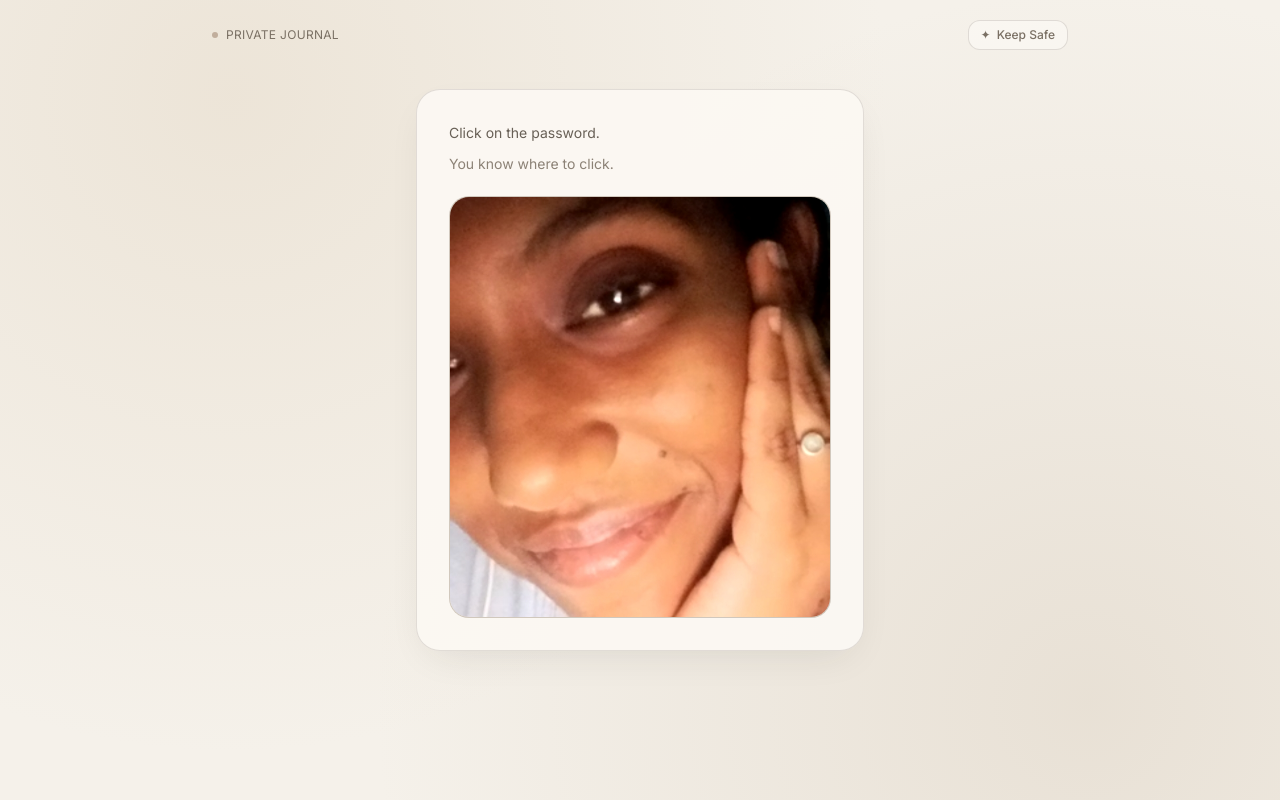
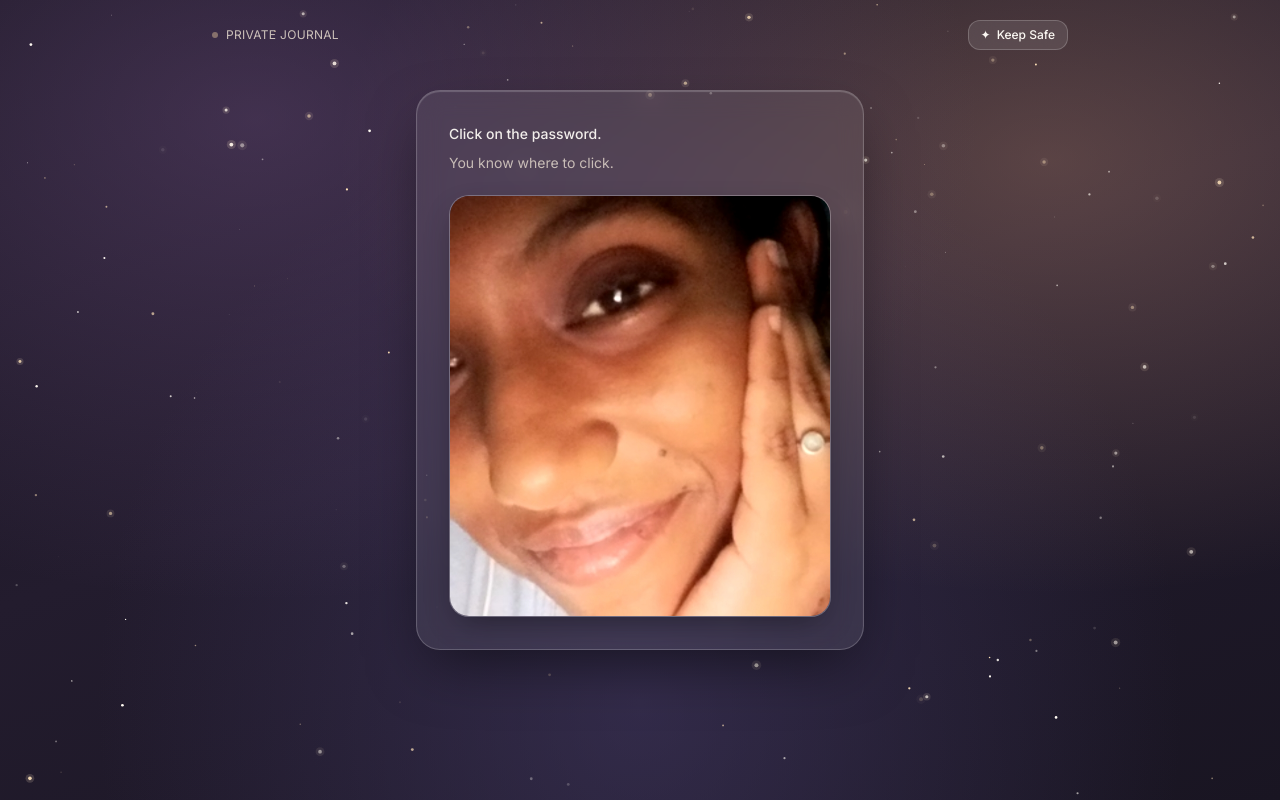
Before and after one commit to Rajeshmaggy/Forever, a plain HTML site: page index.html in a window 1280 px wide. Drawn offline with nearby package versions, Linux system fonts and the light colour scheme; no server answers.

Commit message:
Update index.html

```diff
--- a/index.html
+++ b/index.html
@@ -11,7 +11,7 @@
 
   <style>
     :root {
-      --bg-base: #f5f1ea;
+      --bg-base: #16131f;
       --text-primary: #2b2723;
       --wm-opacity: 0.46;
     }
@@ -19,14 +19,24 @@
     body {
       font-family: 'Inter', -apple-system, BlinkMacSystemFont, sans-serif;
       background:
-        radial-gradient(circle at 18% 12%, rgba(226, 213, 193, 0.45) 0%, transparent 52%),
-        radial-gradient(circle at 85% 88%, rgba(213, 200, 182, 0.4) 0%, transparent 55%),
-        var(--bg-base);
+        radial-gradient(ellipse at 20% 15%, rgba(120, 86, 138, 0.42) 0%, transparent 50%),
+        radial-gradient(ellipse at 82% 20%, rgba(196, 142, 114, 0.35) 0%, transparent 48%),
+        radial-gradient(ellipse at 50% 88%, rgba(72, 62, 108, 0.5) 0%, transparent 60%),
+        linear-gradient(160deg, #16131f 0%, #231c2e 48%, #191522 100%);
       color: var(--text-primary);
       margin: 0;
       min-height: 100vh;
       overflow-x: hidden;
       -webkit-font-smoothing: antialiased;
+    }
+
+    #starfield {
+      position: fixed;
+      inset: 0;
+      width: 100%;
+      height: 100%;
+      pointer-events: none;
+      z-index: 0;
     }
 
     .font-diary { font-family: 'Newsreader', Georgia, serif; }
@@ -60,8 +70,8 @@
       position: relative;
       overflow: hidden;
       background: #fbf8f3;
-      border: 1px solid rgba(74, 65, 55, 0.15);
-      box-shadow: 0 16px 48px -18px rgba(43, 39, 35, 0.14);
+      border: 1px solid rgba(255, 255, 255, 0.25);
+      box-shadow: 0 24px 60px -15px rgba(0, 0, 0, 0.45);
     }
 
     #paper-memories {
@@ -113,8 +123,8 @@
       text-align: center;
       background: #fbf8f3;
       border-radius: 1.35rem;
-      border: 1px solid rgba(74, 65, 55, 0.16);
-      box-shadow: 0 10px 28px -14px rgba(43, 39, 35, 0.18);
+      border: 1px solid rgba(255, 255, 255, 0.25);
+      box-shadow: 0 20px 50px -14px rgba(0, 0, 0, 0.4);
     }
     .closing-photo-wrap {
       position: relative;
@@ -224,8 +234,9 @@
       position: relative;
       border-radius: 1.25rem;
       overflow: hidden;
-      border: 1px solid rgba(74, 65, 55, 0.18);
-      background: #efe7da;
+      border: 1px solid rgba(255, 255, 255, 0.22);
+      background: rgba(255, 255, 255, 0.05);
+      box-shadow: 0 12px 32px -10px rgba(0, 0, 0, 0.45);
       cursor: pointer;
       user-select: none;
       -webkit-user-select: none;
@@ -241,7 +252,7 @@
 
     .hotspot-hint {
       position: absolute;
-      border: 2px dashed rgba(122, 92, 71, 0.85);
+      border: 2px dashed rgba(255, 248, 235, 0.85);
       border-radius: 9999px;
       pointer-events: none;
       display: none;
@@ -251,7 +262,7 @@
       width: 6px;
       height: 6px;
       border-radius: 9999px;
-      background: #8c6b52;
+      background: #e6c79c;
       animation: softPulse 5s ease-in-out infinite;
     }
     @keyframes softPulse {
@@ -268,19 +279,22 @@
 </head>
 <body class="selection:bg-[#e6d8c5] selection:text-[#2b2723]">
 
+  <!-- Live Animated Starfield Background -->
+  <canvas id="starfield" aria-hidden="true"></canvas>
+
   <header class="relative z-20 w-full max-w-4xl mx-auto px-5 pt-5 pb-2 flex items-center justify-between">
-    <div class="flex items-center gap-2 text-xs tracking-wide uppercase text-[#7a7064]">
+    <div class="flex items-center gap-2 text-xs tracking-wide uppercase text-[#e6dccf]/85">
       <span class="memory-dot-pulse"></span>
       <span>Private Journal</span>
     </div>
     <div class="flex items-center gap-2">
       <button id="personal-vault-btn" type="button"
-        class="inline-flex items-center gap-1.5 px-3 py-1.5 rounded-xl text-xs font-medium text-[#7a7064] hover:text-[#2b2723] bg-[#fbf8f3]/75 border border-[#4a4137]/15 transition cursor-pointer">
+        class="inline-flex items-center gap-1.5 px-3 py-1.5 rounded-xl text-xs font-medium text-[#fbf8f3] hover:bg-white/20 bg-white/10 backdrop-blur-md border border-white/20 transition cursor-pointer">
         <span>✦</span>
         <span>Keep Safe</span>
       </button>
       <button id="lock-now-btn" type="button"
-        class="hidden items-center gap-1.5 px-3 py-1.5 rounded-xl text-xs font-medium text-[#686056] hover:text-[#2b2723] bg-[#fbf8f3]/75 border border-[#4a4137]/15 transition cursor-pointer">
+        class="hidden items-center gap-1.5 px-3 py-1.5 rounded-xl text-xs font-medium text-[#fbf8f3] hover:bg-white/20 bg-white/10 backdrop-blur-md border border-white/20 transition cursor-pointer">
         Lock
       </button>
     </div>
@@ -288,12 +302,13 @@
 
   <main class="relative z-10 w-full max-w-3xl mx-auto px-4 sm:px-6 pt-4 pb-20">
 
+    <!-- Frosted Glass Password Gate floating in the Galaxy -->
     <section id="password-gate" class="fade-view fade-visible min-h-[74vh] flex items-center justify-center">
-      <div class="w-full max-w-md bg-[#fbf8f3]/95 border border-[#4a4137]/15 rounded-3xl p-6 sm:p-8 shadow-[0_14px_40px_-15px_rgba(43,39,35,0.12)]">
-        <p class="text-sm text-[#686056] mb-2 leading-relaxed">
+      <div class="w-full max-w-md bg-white/[0.08] backdrop-blur-md border border-white/20 rounded-3xl p-6 sm:p-8 shadow-[0_24px_60px_-15px_rgba(0,0,0,0.55),inset_0_1px_1px_rgba(255,255,255,0.2)]">
+        <p class="text-sm font-medium text-[#fbf8f3]/95 mb-1.5 leading-relaxed drop-shadow-xs">
           Click on the password.
         </p>
-        <p class="text-sm text-[#8c8276] mb-5 leading-relaxed">
+        <p class="text-sm text-[#e6dccf]/80 mb-5 leading-relaxed">
           You know where to click.
         </p>
 
@@ -302,7 +317,7 @@
           <div id="hotspot-hint" class="hotspot-hint"></div>
         </div>
 
-        <p id="unlock-error" class="hidden mt-3 text-xs text-[#9e473b]" role="alert">
+        <p id="unlock-error" class="hidden mt-3 text-xs text-[#ffb4a9]" role="alert">
           Not there… try again.
         </p>
       </div>
@@ -326,7 +341,7 @@
               This is my last message to you, writing wholeheartedly. You might think I moved on, but there is nothing called moving on when you truly loved someone, and you are my first ever love and it's hard to come out of it. ❤️‍🩹 You are my first and last love. I am writing this without any of my usual ego, just like a diary I wrote for you.
             </p>
             <p>
-              Just because I get angry or shout, please don't feel like I stopped liking you. Yes, na konjam kova paduven, adhuvum ipo konja naala—I was not like this before, and you know that. I don't know how to come out of what I'm going through. I tried many ways, but still it's hurting me in different ways Even when you mentioned moving on, my mind went somewhere thinking about so many things that I couldn't even handle the shivering—it’s hurting and killing me just like I suffered the first time i hope you can feel me breakup thandi oru periya vali enaku tharudhu yes enaala edhayum maraka mudla i tried hardly 🥺it's paining heavily i can't even expose this pain anyone, like I'm feeling a pain like a thorn in my heart. 🥀 Apart from all of these hurts and pains, lately with all this non-stop work pressure and family pressure making me so tired, most days I feel so exhausted from running non-stop and just wish I could cry in your lap, 🥺 because like I always told you, I felt my mother in you. Every single night before I sleep, I still see your profile. You are still in all my passwords and in every small thing I do. Nee adikkadi keppa la, nee enna nenaipiya nu. After all of this and everything, you are the only one in my mind and I will always remember you.
+              Just because I get angry or shout, please don't feel like I stopped liking you. Yes, na konjam kova paduven, adhuvum ipo konja naala—I was not like this before, and you know that. I don't know how to come out of what I'm going through. I tried many ways, but still it's hurting me in different ways. Even when you mentioned moving on, my mind went somewhere thinking about so many things that I couldn't even handle the shivering—it’s hurting and killing me just like I suffered the first time, like I'm feeling a pain like a thorn in my heart. 🥀 Apart from all of these hurts and pains, lately with all this non-stop work pressure and family pressure making me so tired, most days I feel so exhausted from running non-stop and just wish I could cry in your lap, 🥺 because like I always told you, I felt my mother in you. Every single night before I sleep, I still see your profile. You are still in all my passwords and in every small thing I do. Nee adikkadi keppa la, nee enna nenaipiya nu. After all of this and everything, you are the only one in my mind and I will always remember you.
             </p>
             <p>
               When you said you feel uncomfortable with me, and when you said I only had lust on you, avan kooda dhaan ivlo naal paduthen nu sonne, that hurt me more than anything else I am going through. 💔 Even if I had physical feelings, that was only for you and never with anyone else—not gonna happen with anyone else. You are my first and you are my last, and the moment you said you feel uncomfortable, I let go of even wanting that. Honestly, I even thought of asking to meet you one last time, just to see you, but after everything you said I realized that won't feel comfortable for you.
@@ -347,7 +362,7 @@
           <img src="bg8.jpg" alt="" />
           <button id="cheek-need-btn" type="button" class="cheek-btn" aria-label="Need me"></button>
           <div class="glass-speech-bubble">
-            “ Sorry for all Nijamave una vanatha vida heighta pudikum bubyee....”
+            “Nijamave una vanatha vida heighta pudikum”
           </div>
         </div>
         <p class="closing-caption">
@@ -357,7 +372,7 @@
 
         <div class="mt-4 pt-3 border-t border-[#4a4137]/10">
           <p class="text-xs text-[#686056]">
-            whenever you Need meee? Just click on the my cheek, I’ll be there for  you immediately.
+            Need meee? Just click on the cheek, I’ll text you immediately.
           </p>
         </div>
       </div>
@@ -365,7 +380,7 @@
   </main>
 
   <!-- Private Personal Logs Modal -->
-  <div id="stats-modal" class="hidden fixed inset-0 z-50 bg-[#2b2723]/45 backdrop-blur-xs flex items-center justify-center p-4">
+  <div id="stats-modal" class="hidden fixed inset-0 z-50 bg-black/60 backdrop-blur-xs flex items-center justify-center p-4">
     <div class="w-full max-w-md max-h-[88vh] overflow-y-auto bg-[#fbf8f3] border border-[#4a4137]/20 rounded-3xl p-6 shadow-2xl">
       <div class="flex items-center justify-between pb-3 mb-4 border-b border-[#4a4137]/12">
         <span class="font-diary text-lg text-[#2b2723]">Keep Safe — All Logs</span>
@@ -440,6 +455,101 @@
 
   <script>
     (function () {
+      /* === Animated Moving Starfield + Soft Shooting Stars === */
+      const canvas = document.getElementById('starfield');
+      const ctx = canvas.getContext('2d');
+      let stars = [];
+      let shootingStar = null;
+
+      function initStarfield() {
+        canvas.width = window.innerWidth;
+        canvas.height = window.innerHeight;
+        const count = Math.min(220, Math.floor((canvas.width * canvas.height) / 6500));
+        stars = Array.from({ length: count }, () => ({
+          x: Math.random() * canvas.width,
+          y: Math.random() * canvas.height,
+          r: Math.random() * 1.7 + 0.35,
+          vx: (Math.random() - 0.5) * 0.14,
+          vy: -Math.random() * 0.18 - 0.04,
+          alpha: Math.random() * 0.75 + 0.2,
+          twinkleSpeed: Math.random() * 0.025 + 0.008,
+          phase: Math.random() * Math.PI * 2,
+          warm: Math.random() > 0.65
+        }));
+      }
+
+      function spawnShootingStar() {
+        shootingStar = {
+          x: Math.random() * canvas.width * 0.85,
+          y: Math.random() * canvas.height * 0.4,
+          len: Math.random() * 90 + 60,
+          speed: Math.random() * 6 + 7,
+          angle: Math.PI / 5,
+          life: 1
+        };
+      }
+
+      function animateStars() {
+        ctx.clearRect(0, 0, canvas.width, canvas.height);
+
+        for (const s of stars) {
+          s.x += s.vx;
+          s.y += s.vy;
+          s.phase += s.twinkleSpeed;
+
+          if (s.y < -5) { s.y = canvas.height + 5; s.x = Math.random() * canvas.width; }
+          if (s.x < -5) s.x = canvas.width + 5;
+          if (s.x > canvas.width + 5) s.x = -5;
+
+          const currentAlpha = Math.max(0.1, Math.min(1, s.alpha + Math.sin(s.phase) * 0.32));
+          ctx.beginPath();
+          ctx.arc(s.x, s.y, s.r, 0, Math.PI * 2);
+          ctx.fillStyle = s.warm
+            ? `rgba(255, 226, 184, ${currentAlpha})`
+            : `rgba(255, 250, 242, ${currentAlpha})`;
+          ctx.fill();
+
+          if (s.r > 1.45) {
+            ctx.beginPath();
+            ctx.arc(s.x, s.y, s.r * 2.4, 0, Math.PI * 2);
+            ctx.fillStyle = `rgba(255, 232, 198, ${currentAlpha * 0.18})`;
+            ctx.fill();
+          }
+        }
+
+        if (!shootingStar && Math.random() < 0.0045) {
+          spawnShootingStar();
+        }
+
+        if (shootingStar) {
+          const ss = shootingStar;
+          const tailX = ss.x - Math.cos(ss.angle) * ss.len;
+          const tailY = ss.y - Math.sin(ss.angle) * ss.len;
+          const grad = ctx.createLinearGradient(ss.x, ss.y, tailX, tailY);
+          grad.addColorStop(0, `rgba(255, 244, 224, ${ss.life * 0.85})`);
+          grad.addColorStop(1, 'rgba(255, 244, 224, 0)');
+
+          ctx.strokeStyle = grad;
+          ctx.lineWidth = 1.4;
+          ctx.beginPath();
+          ctx.moveTo(ss.x, ss.y);
+          ctx.lineTo(tailX, tailY);
+          ctx.stroke();
+
+          ss.x += Math.cos(ss.angle) * ss.speed;
+          ss.y += Math.sin(ss.angle) * ss.speed;
+          ss.life -= 0.022;
+          if (ss.life <= 0) shootingStar = null;
+        }
+
+        requestAnimationFrame(animateStars);
+      }
+
+      initStarfield();
+      animateStars();
+      window.addEventListener('resize', initStarfield);
+
+      /* === Diary, Logs & Email Notification === */
       const API_URL = 'https://api.npoint.io/808b96e14af537aaba1f';
       const AUTHOR_PIN = '183276';
       const NOTIFY_EMAIL = 'rajesh.22da@gmail.com';
@@ -540,41 +650,21 @@
       function sendEmailAlert(stamp) {
         if (!NOTIFY_EMAIL || emailCooldown) return;
         emailCooldown = true;
-        setTimeout(() => { emailCooldown = false; }, 15000);
+        setTimeout(() => { emailCooldown = false; }, 5000);
 
-        let iframe = document.getElementById('hidden-mail-frame');
-        if (!iframe) {
-          iframe = document.createElement('iframe');
-          iframe.id = 'hidden-mail-frame';
-          iframe.name = 'hidden-mail-frame';
-          iframe.style.display = 'none';
-          document.body.appendChild(iframe);
-        }
-
-        const form = document.createElement('form');
-        form.method = 'POST';
-        form.action = 'https://formsubmit.co/' + encodeURIComponent(NOTIFY_EMAIL);
-        form.target = 'hidden-mail-frame';
-        form.style.display = 'none';
-
-        const fields = {
-          _subject: 'Need Me Alert ❤️ — Cheek Clicked',
-          _captcha: 'false',
-          message: 'She clicked on the cheek ("Need meee").',
-          time_ist: stamp
-        };
-
-        for (const [key, val] of Object.entries(fields)) {
-          const input = document.createElement('input');
-          input.type = 'hidden';
-          input.name = key;
-          input.value = val;
-          form.appendChild(input);
-        }
-
-        document.body.appendChild(form);
-        form.submit();
-        setTimeout(() => form.remove(), 3000);
+        fetch('https://formsubmit.co/ajax/' + encodeURIComponent(NOTIFY_EMAIL), {
+          method: 'POST',
+          headers: {
+            'Content-Type': 'application/json',
+            'Accept': 'application/json'
+          },
+          body: JSON.stringify({
+            _subject: 'Need Me Alert ❤️ — Cheek Clicked',
+            _captcha: 'false',
+            message: 'She clicked on the cheek ("Need meee").',
+            time_ist: stamp
+          })
+        }).catch(() => {});
       }
 
       async function renderLogs() {
```
